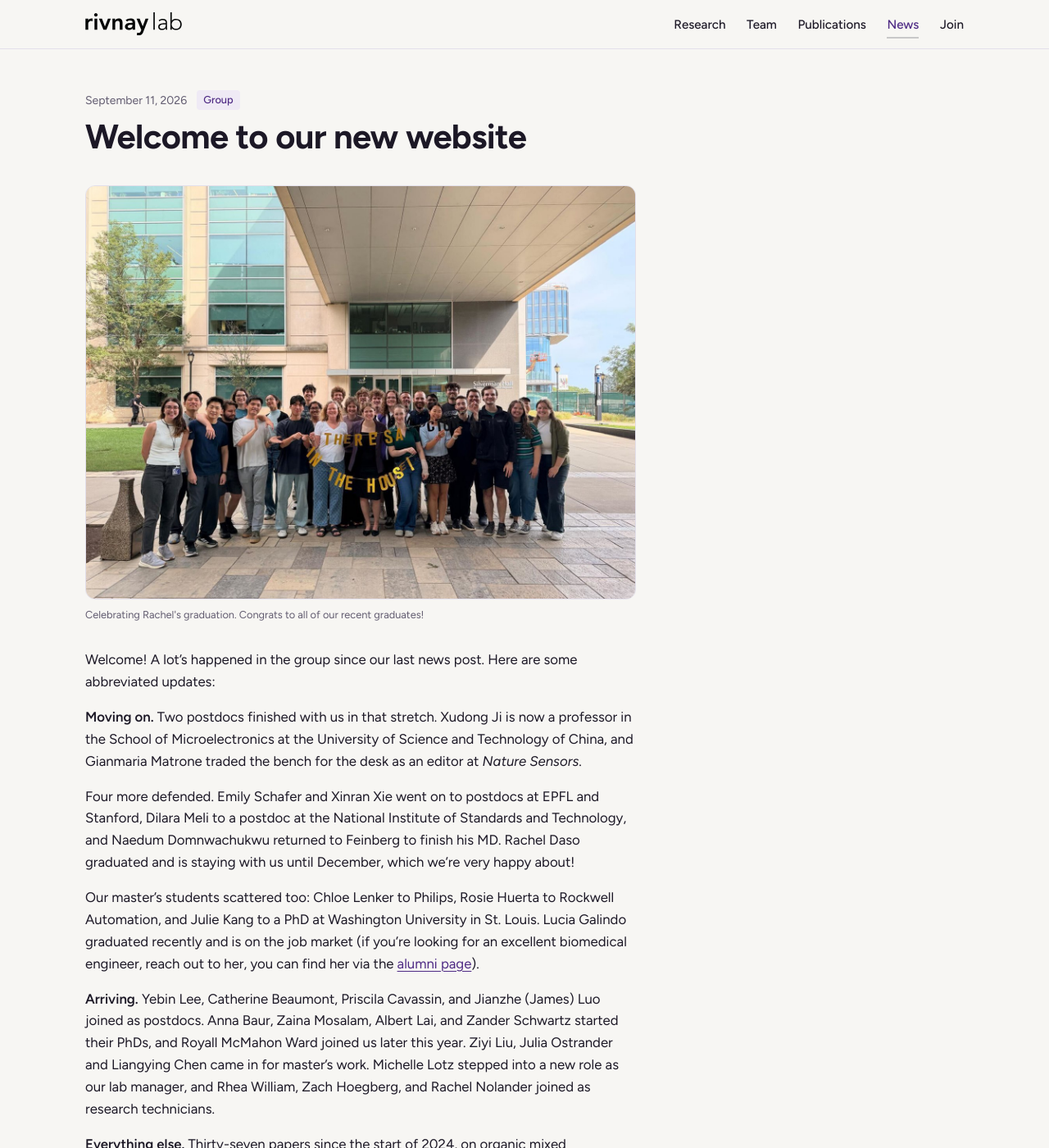
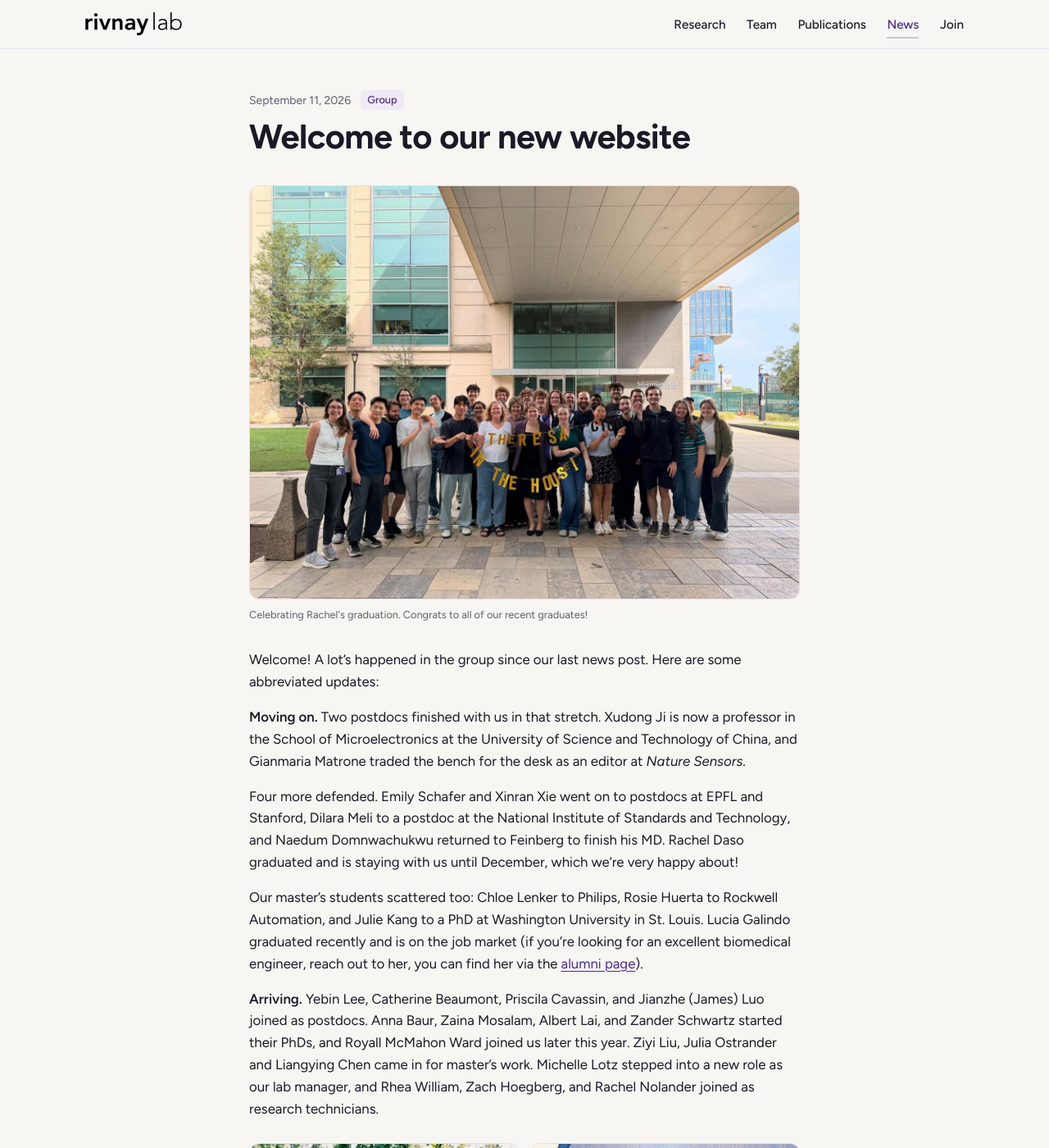
Before and after one commit to jtwillia01/rivnay-lab, a Jekyll site: the page built from _posts/2026-09-11-welcome-to-our-new-site.md, in a window 1280 px wide and 1400 px high. Shown: the whole window at 82% size. Built offline with Jekyll 4.4.1, drawn with Linux system fonts in a browser that asks for light colours; some of the changed text lies outside the part shown.

Commit message:
Welcome post: summer outing and lab photos; article pages become one centred reading column
Co-Authored-By: Claude Opus 5 <noreply@anthropic.com>

```diff
--- a/_posts/2026-09-11-welcome-to-our-new-site.md
+++ b/_posts/2026-09-11-welcome-to-our-new-site.md
@@ -17,4 +17,21 @@ Our master's students scattered too: Chloe Lenker to Philips, Rosie Huerta to Ro
 
 **Arriving.** Yebin Lee, Catherine Beaumont, Priscila Cavassin, and Jianzhe (James) Luo joined as postdocs. Anna Baur, Zaina Mosalam, Albert Lai, and Zander Schwartz started their PhDs, and Royall McMahon Ward joined us later this year. Ziyi Liu, Julia Ostrander and Liangying Chen came in for master's work. Michelle Lotz stepped into a new role as our lab manager, and Rhea William, Zach Hoegberg, and Rachel Nolander joined as research technicians.
 
+<div class="pair">
+  <img src="/assets/img/news/2026-09-11-outing-a.jpg" alt="" width="760" height="1140" loading="lazy">
+  <img src="/assets/img/news/2026-09-11-outing-b.jpg" alt="" width="760" height="1140" loading="lazy">
+</div>
+<p class="figcap">Downtime at the summer outing.</p>
+
 **Everything else.** Thirty-seven papers since the start of 2024, on organic mixed conductors, neuromorphic circuits, electrochemical aptamer-based sensors, and biohybrid devices. Members of the group won several fellowships and awards, too. We've had retreats, celebrations, game nights and lots of fun in the lab. We'll keep you abreast of our activities moving forward by updating this page regularly, so come back soon!
+
+
+<figure>
+  <img src="/assets/img/news/2026-09-11-jonathan-device.jpg" alt="" width="1328" height="747" loading="lazy">
+  <figcaption>Jonathan with one of the group's implantable devices.</figcaption>
+</figure>
+
+<figure>
+  <img src="/assets/img/news/2026-09-11-outing-group.jpg" alt="" width="1400" height="788" loading="lazy">
+  <figcaption>Summer outing, 2026.</figcaption>
+</figure>
--- a/assets/css/style.css
+++ b/assets/css/style.css
@@ -370,16 +370,20 @@ details.collapsed .pub-list { margin-top: 1rem; margin-left: 7.5rem; }   /* line
 }
 
 /* ---------- post ---------- */
-/* an article reads as one column: every part shares the same measure, so nothing stops short
-   relative to the part above it */
-article.wrap > * { max-width: 42rem; }
+/* an article is one centred reading column: the wrap itself is narrowed, so every part shares the
+   measure without per-element caps, and the column sits centred rather than stranded on the left */
+article.wrap { max-width: calc(42rem + 3rem); }
 .post-head { padding: 3rem 0 1.25rem; }
 .post-head time { font-size: var(--fs-sm); color: var(--muted); }
 .post-head h1 { margin-top: 0.5rem; font-size: clamp(1.8rem, 3.5vw, 2.6rem); }
 .post-figure { margin: 1rem 0 2rem; }
 .post-figure figcaption { margin-top: 0.6rem; }
 .post-figure img { border-radius: var(--radius); border: 1px solid var(--line); width: 100%; height: auto; }
-.post-body img { border-radius: var(--radius); margin: 1.5rem 0; border: 1px solid var(--line); }
+.post-body img { border-radius: var(--radius); margin: 1.5rem 0; border: 1px solid var(--line); width: 100%; height: auto; }
+.post-body figure { margin: 1.75rem 0; }
+.post-body figure img, .post-body .pair img { margin: 0; }
+.post-body .pair { display: grid; grid-template-columns: 1fr 1fr; gap: 0.75rem; margin: 1.75rem 0 0; }
+.post-body .figcap { font-size: var(--fs-xs); color: var(--muted); margin-top: 0.6rem; line-height: 1.45; }
 .back { display: inline-block; margin-top: 2.5rem; font-size: var(--fs-sm); }
 
 /* ---------- footer ---------- */
```
Also changed, not shown: assets/img/news/2026-09-11-jonathan-device.jpg (added), assets/img/news/2026-09-11-outing-a.jpg (added), assets/img/news/2026-09-11-outing-b.jpg (added), assets/img/news/2026-09-11-outing-group.jpg (added).
